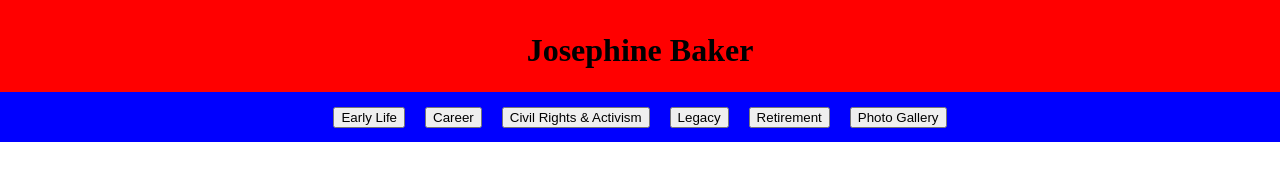
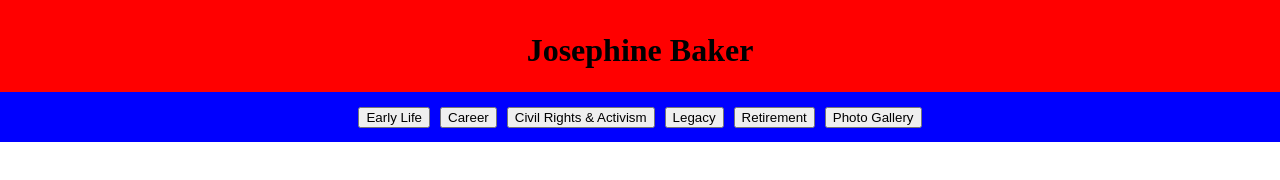
Before and after one commit to hudsongoodman/National_History_Day_Project, a website: page index.html in a window 1280 px wide. Drawn offline with Linux system fonts and the light colour scheme.

Commit message:
Update 2 files

```diff
--- a/StyleSheet.css
+++ b/StyleSheet.css
@@ -26,7 +26,8 @@
   display: flex;
   justify-content: center;
   align-items: center;
+  flex-direction: row;
 }
 .directorybuttons > button {
-  margin: 10px;
+  margin: 5px;
 }
```
Also changed, not shown: 1 other file.
